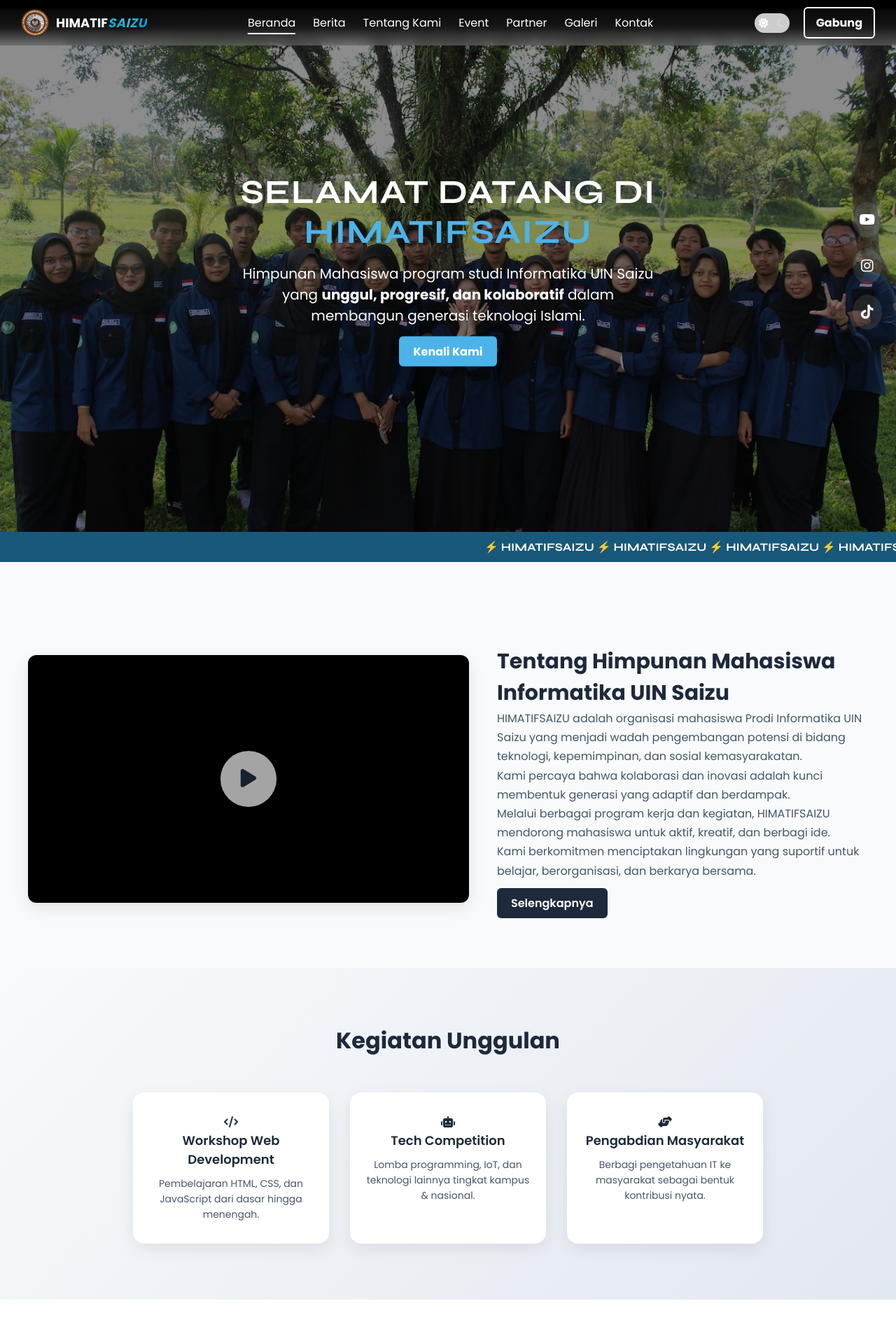
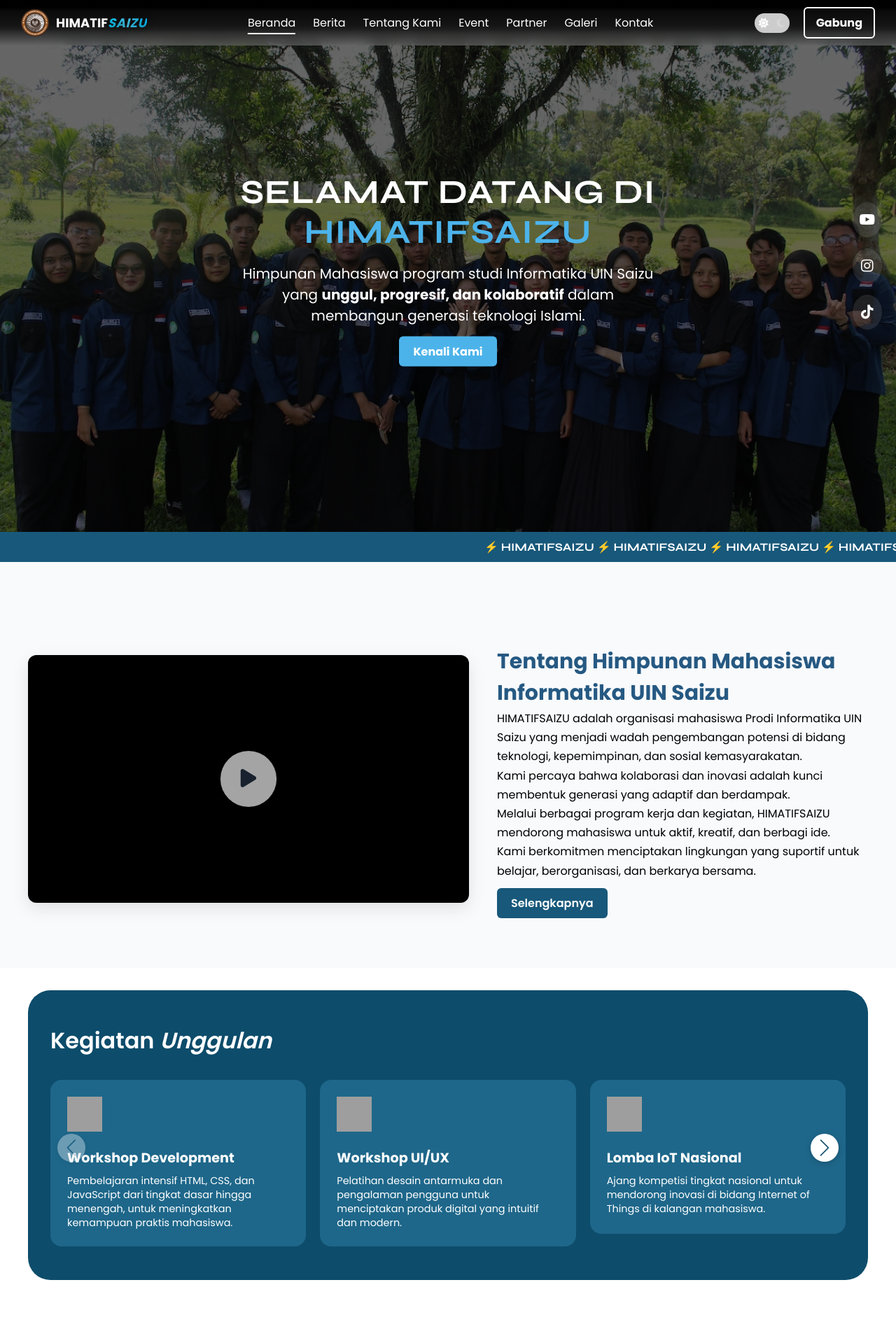
Before and after one commit to Z-A-N/Z-A-N.github.io, a PHP site: page / in a window 1280 px wide. Shown: the top 1919 px of the page at 70% size. Run offline with PHP 8.4, Linux system fonts and the light colour scheme; grey boxes are pictures that could not be loaded.

Commit message:
kegiatan unggulan

```diff
--- a/assets/style.css
+++ b/assets/style.css
@@ -382,11 +382,11 @@ header {
 .slide-overlay {
   position: absolute;
   inset: 0;
-  background: rgba(0, 0, 0, 0.45);
+  background: rgba(0, 0, 0, 0.6);
   z-index: 1;
 }
 body.dark-mode .slide-overlay {
-  background: rgba(0, 0, 0, 0.6);
+  background: rgba(0, 0, 0, 0.7);
 }
 .carousel-content {
   position: absolute;
@@ -452,25 +452,6 @@ body.dark-mode .slide-overlay {
   100% { transform: translateX(-100%); }
 }
 
-
-/* Tentang Kami (Single Section) */
-.tentang-kami {
-  padding: 60px 30px;
-  text-align: center;
-}
-.tentang-kami .container {
-  max-width: 800px;
-  margin: auto;
-}
-.tentang-kami h3 {
-  font-size: 28px;
-  margin-bottom: 20px;
-}
-.tentang-kami p {
-  font-size: 16px;
-  line-height: 1.7;
-}
-
 /* Tentang Kami (Duo Section with Video) */
 .tentang-kami-duo {
   padding: 80px 30px;
@@ -496,14 +477,14 @@ body.dark-mode .tentang-kami-duo {
 .text-wrapper h3 {
   font-size: 30px;
   font-weight: 700;
-  color: #1e293b;
+  color: #265982;
   font-family: 'Poppins', sans-serif;
 }
 .text-wrapper p {
   font-size: 16px;
   line-height: 1.7;
   margin-bottom: 20px;
-  color: #475569;
+  color: #000000;
 }
 body.dark-mode .text-wrapper h3 { color: #ffffff; }
 body.dark-mode .text-wrapper p { color: #e2e8f0; }
@@ -551,7 +532,7 @@ body.dark-mode .text-wrapper p { color: #e2e8f0; }
 }
 /* Tombol Selengkapnya Khusus Bagian Tentang */
 .action_btn.selengkapnya {
-  background-color: #1e293b; /* biru tua */
+  background-color: #18587A; /* biru tua */
   color: white;
   padding: 10px 20px;
   border: none;
@@ -565,71 +546,108 @@ body.dark-mode .text-wrapper p { color: #e2e8f0; }
   transform: scale(1.05);
 }
 
-/* Kegiatan Unggulan */
-.kegiatan-unggulan {
-  padding: 80px 30px;
-  text-align: center;
-  background: linear-gradient(135deg, #f8fafc, #e2e8f0);
+
+/* Pembungkus Section Kegiatan */
+.highlighted-section {
+  background-color: #0D4C6B;
+  border-radius: 2rem;
+  padding: 3rem 1rem;
+  margin: 2rem auto;
+  color: #fff;
+  max-width: 1200px;
+  padding-left: 2rem;
+  padding-right: 2rem;
 }
-body.dark-mode .kegiatan-unggulan {
-  background: linear-gradient(135deg, #1e293b, #0f172a);
+
+.highlighted-section .container {
+  max-width: 1200px;
+  margin: auto;
 }
-.kegiatan-unggulan h3 {
-  font-size: 32px;
-  margin-bottom: 50px;
-  font-weight: 700;
-  color: #1e293b;
+
+.section-title {
+  font-size: 2rem;
+  font-weight: 600;
+  margin-bottom: 2rem;
+  color: #fff;
 }
-body.dark-mode .kegiatan-unggulan h3 { color: #ffffff; }
-.kegiatan-unggulan .cards {
+
+.section-title em {
+  font-style: italic;
+}
+
+/* Swiper Card Style (Kegiatan) */
+.kegiatanSwiper .swiper-slide {
+  background-color: #1E678A;
+  border-radius: 1rem;
+  padding: 1.5rem;
+  color: #fff;
   display: flex;
-  flex-wrap: wrap;
+  flex-direction: column;
+  text-align: left;
+  transition: transform 0.3s;
+  min-height: 220px; /* Menyamakan tinggi card */
+}
+
+.kegiatanSwiper .swiper-slide:hover {
+  transform: translateY(-5px);
+}
+
+.kegiatanSwiper .card img {
+  width: 50px;
+  height: 50px;
+  margin-bottom: 1rem;
+}
+
+.kegiatanSwiper .card h4 {
+  font-size: 1.2rem;
+  font-weight: bold;
+  margin-bottom: 0.5rem;
+}
+
+.kegiatanSwiper .card p {
+  font-size: 0.9rem;
+  line-height: 1.4;
+}
+
+/* Swiper Navigation */
+.swiper-button-next,
+.swiper-button-prev {
+  position: absolute;
+  top: 50%;
+  transform: translateY(-50%);
+  background-color: #ffffff;
+  color: #0D4C6B;
+  border-radius: 50%;
+  width: 40px;
+  height: 40px;
+  display: flex;
   justify-content: center;
-  gap: 30px;
+  align-items: center;
+  box-shadow: 0 2px 8px rgba(0, 0, 0, 0.2);
+  font-size: 20px;
+  z-index: 10;
+  transition: background-color 0.3s ease, transform 0.3s ease;
 }
-.kegiatan-unggulan .card {
-  background: #ffffff;
-  padding: 30px 20px;
-  width: 280px;
-  border-radius: 16px;
-  box-shadow: 0 8px 24px rgba(0, 0, 0, 0.08);
-  transition: transform 0.3s ease, box-shadow 0.3s ease;
+
+.swiper-button-next::after,
+.swiper-button-prev::after {
+  font-size: 1.5rem;
 }
-.kegiatan-unggulan .card:hover {
-  transform: translateY(-6px);
-  box-shadow: 0 12px 32px rgba(0, 0, 0, 0.12);
+
+.swiper-button-next:hover,
+.swiper-button-prev:hover {
+  background-color: #0D4C6B;
+  color: #ffffff;
+  transform: translateY(-50%) scale(1.1);
 }
-body.dark-mode .kegiatan-unggulan .card {
-  background: #334155;
-  color: #ffffff;
+
+.swiper-button-prev {
+  left: 10px;
 }
-.icon-box {
-  background: #1e293b;
-  color: #ffffff;
-  font-size: 32px;
-  width: 60px;
-  height: 60px;
-  margin: 0 auto 20px;
-  border-radius: 50%;
-  display: flex;
-  align-items: center;
-  justify-content: center;
+
+.swiper-button-next {
+  right: 10px;
 }
-body.dark-mode .icon-box {
-  background: #94a3b8;
-  color: #1e293b;
-}
-.kegiatan-unggulan .card h4 {
-  margin-bottom: 10px;
-  font-size: 18px;
-  font-weight: 600;
-}
-.kegiatan-unggulan .card p {
-  font-size: 14px;
-  line-height: 1.6;
-  color: #475569;
-}
-body.dark-mode .kegiatan-unggulan .card p { color: #e2e8f0; }
 
 /* Berita Terbaru */
 .berita-terbaru {
@@ -741,7 +759,7 @@ body.dark-mode .cta-join {
 
 /* === Responsive === */
 .tentang-kami-duo {
-  padding: 120px 30px 80px; /* sebelumnya 80px */
+  padding: 120px 30px 80px;
 }
 @media (max-width: 768px) {
   .tentang-kami-duo {
--- a/index.html
+++ b/index.html
@@ -12,7 +12,6 @@
 </head>
 <body>
 
-  <!-- Header -->
   <header>
      <div class="navbar">
        <div class="logo">
@@ -34,7 +33,6 @@
          </ul>
        </nav>
 
-      <!-- Toggle Theme Switch -->
        <div class="theme-switch">
          <input type="checkbox" id="themeToggle" />
          <label for="themeToggle" class="slider-icon">
@@ -43,16 +41,13 @@
          </label>
        </div>
 
-      <!-- Tombol Gabung -->
        <a href="daftar.html" class="action_btn">Gabung</a>
 
-      <!-- Tombol Bars -->
        <div class="toggle_btn">
          <i class="fa-solid fa-bars"></i>
        </div>
      </div>
 
-<!-- Dropdown Menu Mobile -->
     <div class="dropdown_menu">
       <ul>
         <li><a href="index.html" class="active"><i class="fas fa-house"></i> Beranda</a></li>
@@ -67,13 +62,10 @@
     </div>
    </header>
 
-<!-- Hero Carousel -->
 <section class="hero-carousel swiper">
   <div class="swiper-wrapper">
 
-    <!-- Slide 1 -->
     <div class="swiper-slide">
-        <!-- Sidebar Sosial Media -->
         <div class="social-sidebar">
           <a href="https://www.youtube.com/@HMPSInformatikaUINSaizu" target="_blank" aria-label="YouTube">
             <i class="fab fa-youtube"></i>
@@ -86,23 +78,16 @@
           </a>
         </div>
       <picture>
-        <!-- WebP tetap prioritas -->
         <source srcset="assets/carou1.webp" type="image/webp" />
-        <img
-          src="assets/carou1.webp"
-          alt="Banner HIMATIFSAIZU"
-          loading="lazy"
-        />
+        <img src="assets/carou1.webp" alt="Banner HIMATIFSAIZU" loading="lazy" />
       </picture>
 
-      <!-- Lapisan gelap -->
       <div class="slide-overlay"></div>
 
-      <!-- Teks di atas gambar -->
       <div class="carousel-content">
         <h2>SELAMAT DATANG DI <span>HIMATIFSAIZU</span></h2>
         <p>
-          Himpunan Mahasiswa program studi Informatika UIN Saizu yang
+          Himpunan Mahasiswa program studi Informatika UIN Saizu yang
           <strong>unggul, progresif, dan kolaboratif</strong> dalam
           membangun generasi teknologi Islami.
         </p>
@@ -110,21 +95,15 @@
       </div>
     </div>
 
-    <!-- ★ Duplikasikan blok .swiper-slide di atas
-         jika kelak ingin menambah gambar lain ★ -->
-
   </div>
 
-  <!-- Titik navigasi (bullets) -->
   <div class="swiper-pagination"></div>
 </section>
-<!-- Footer Bar -->
 <div class="footer-bar">
   <div class="marquee">
     <span>⚡ HIMATIFSAIZU ⚡ HIMATIFSAIZU ⚡ HIMATIFSAIZU ⚡ HIMATIFSAIZU ⚡ HIMATIFSAIZU ⚡ HIMATIFSAIZU ⚡ HIMATIFSAIZU ⚡ HIMATIFSAIZU ⚡ HIMATIFSAIZU ⚡</span>
   </div>
 </div>
-<!-- Tentang HIMATIFSAIZU dengan Video -->
 <section class="tentang-kami-duo">
   <div class="container">
     <div class="video-wrapper custom-video">
@@ -147,34 +126,52 @@
   </div>
 </section>
 
-  <!-- Kegiatan Unggulan -->
-  <section class="kegiatan-unggulan">
-    <h3>Kegiatan Unggulan</h3>
-    <div class="cards">
+  <section id="kegiatan-unggulan" class="highlighted-section">
+  <div class="container">
+    <h3 class="section-title">Kegiatan <em>Unggulan</em></h3>
+
+    <div class="swiper kegiatanSwiper">
+      <div class="swiper-wrapper">
+        <div class="swiper-slide">
           <div class="card">
-        <i class="fas fa-code"></i>
-        <h4>Workshop Web Development</h4>
-        <p>Pembelajaran HTML, CSS, dan JavaScript dari dasar hingga menengah.</p>
+            <img src="your-icon.svg" alt="Icon">
+            <h4>Workshop Development</h4>
+            <p>Pembelajaran intensif HTML, CSS, dan JavaScript dari tingkat dasar hingga menengah, untuk meningkatkan kemampuan praktis mahasiswa.</p>
           </div>
+        </div>
+        <div class="swiper-slide">
           <div class="card">
-        <i class="fas fa-robot"></i>
-        <h4>Tech Competition</h4>
-        <p>Lomba programming, IoT, dan teknologi lainnya tingkat kampus & nasional.</p>
+            <img src="your-icon.svg" alt="Icon">
+            <h4>Workshop UI/UX</h4>
+            <p>Pelatihan desain antarmuka dan pengalaman pengguna untuk menciptakan produk digital yang intuitif dan modern.</p>
           </div>
+        </div>
+        <div class="swiper-slide">
           <div class="card">
-        <i class="fas fa-handshake-angle"></i>
-        <h4>Pengabdian Masyarakat</h4>
-        <p>Berbagi pengetahuan IT ke masyarakat sebagai bentuk kontribusi nyata.</p>
+            <img src="your-icon.svg" alt="Icon">
+            <h4>Lomba IoT Nasional</h4>
+            <p>Ajang kompetisi tingkat nasional untuk mendorong inovasi di bidang Internet of Things di kalangan mahasiswa.</p>
+          </div>
+        </div>
+        <div class="swiper-slide">
+          <div class="card">
+            <img src="your-icon.svg" alt="Icon">
+            <h4>Hackathon Banyumas</h4>
+            <p>Sinergi bersama komunitas digital untuk merancang solusi teknologi dalam ajang inovasi yang dinantikan.</p>
+          </div>
+        </div>
+      </div>
+
+      <div class="swiper-button-prev"></div>
+      <div class="swiper-button-next"></div>
     </div>
   </div>
 </section>
 
-<!-- Berita Terbaru -->
 <section class="berita-terbaru">
   <h3>Berita Terbaru</h3>
   <div class="berita-container">
 
-    <!-- Berita 1 -->
     <div class="berita-card">
       <img src="assets/berita1.jpg" alt="Dinda Runner Up Puteri Jateng" />
       <div class="berita-info">
@@ -185,7 +182,6 @@
       </div>
     </div>
 
-    <!-- Berita 2 -->
     <div class="berita-card">
       <img src="assets/berita2.jpg" alt="Workshop UI/UX" />
       <div class="berita-info">
@@ -196,7 +192,6 @@
       </div>
     </div>
 
-    <!-- Berita 3 -->
     <div class="berita-card">
       <img src="assets/berita3.jpg" alt="Juara Lomba IoT" />
       <div class="berita-info">
@@ -210,20 +205,18 @@
   </div>
 </section>
 
-
-  <!-- Testimoni -->
   <section class="testimoni">
     <blockquote>"Bergabung dengan HIMATIFSAIZU membuka banyak peluang belajar dan tumbuh. Saya jadi lebih percaya diri, punya relasi, dan pengalaman organisasi."</blockquote>
     <cite>— Mahasiswa Informatika Angkatan 2023</cite>
   </section>
 
-  <!-- CTA Join -->
   <section class="cta-join">
     <h3>Ayo Bergabung dengan HIMATIFSAIZU!</h3>
     <p>Raih pengalaman berharga dan jadilah bagian dari perubahan.</p>
     <a href="daftar.html" class="action_btn">Daftar Sekarang</a>
   </section>
 
+<script src="https://cdn.jsdelivr.net/npm/swiper@11/swiper-bundle.min.js"></script>
 
 <script>
   const toggleBtn = document.querySelector('.toggle_btn');
@@ -257,8 +250,8 @@
     localStorage.setItem('theme', isDark ? 'dark' : 'light');
     themeLabel.setAttribute('aria-checked', isDark.toString());
   });
-</script>
-<script>
+
+  // Custom Video Player
   document.getElementById('playBtn').addEventListener('click', () => {
     const video = document.getElementById('videoProfile');
     const btn = document.getElementById('playBtn');
@@ -268,7 +261,33 @@
     video.play();
     btn.style.display = 'none';
   });
+
+  // Inisialisasi Swiper
+  const heroSwiper = new Swiper('.hero-carousel', {
+    loop: true,
+    autoplay: {
+        delay: 5000,
+        disableOnInteraction: false,
+    },
+    pagination: {
+        el: '.swiper-pagination',
+        clickable: true,
+    },
+  });
+
+  const kegiatanSwiper = new Swiper('.kegiatanSwiper', {
+    slidesPerView: 1,
+    spaceBetween: 20,
+    navigation: {
+      nextEl: '.swiper-button-next',
+      prevEl: '.swiper-button-prev',
+    },
+    breakpoints: {
+      640: { slidesPerView: 1.2 },
+      768: { slidesPerView: 2 },
+      1024: { slidesPerView: 3 },
+    }
+  });
 </script>
-
 </body>
 </html>
```
Lines whose indentation alone changed are shown as unchanged.
